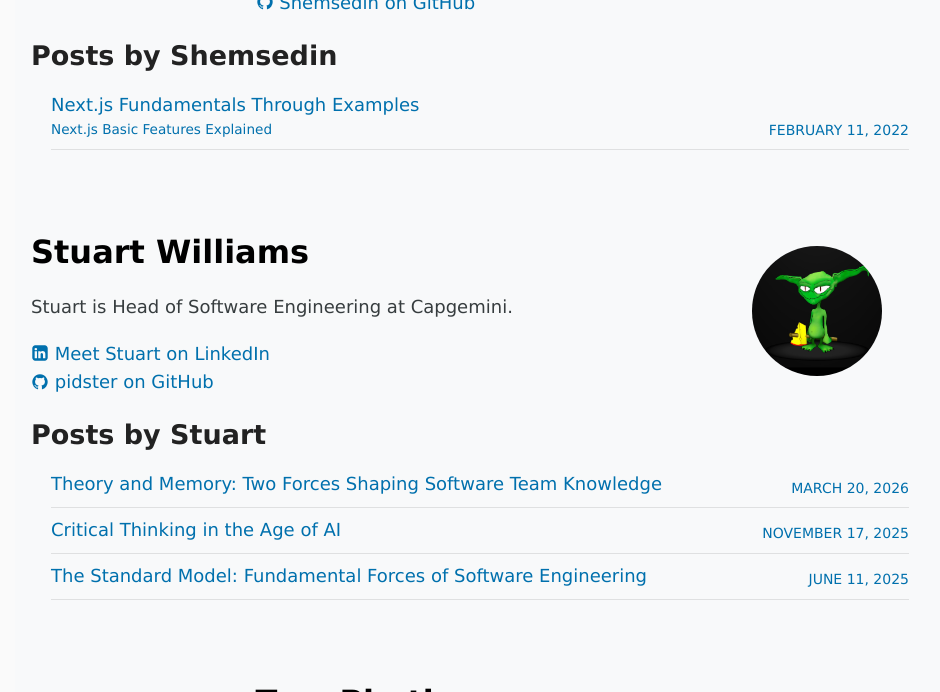
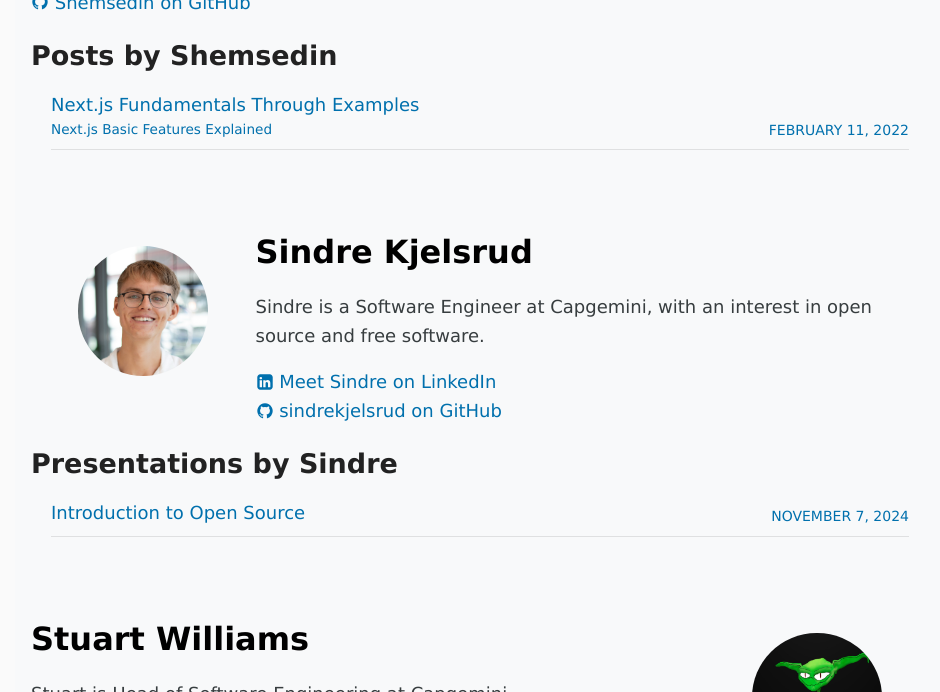
Before and after one commit to Capgemini/capgemini.github.io, a Jekyll site: the page built from authors.html, in a window 1280 px wide and 900 px high, scrolled down 14669 px, cut to the strip 27-719 px from the top of the window. Shown: the whole strip, without its empty margins (160-1100 px from the left). Built offline with Jekyll 4.4.1, drawn with Linux system fonts in a browser that asks for light colours.

Commit message:
Update from https://github.com/Capgemini/blog-private/commit/19dfb2847317e66781b217f4f1d879e585535b31

```diff
--- a/_data/authors.yml
+++ b/_data/authors.yml
@@ -666,3 +666,10 @@ stuart_williams:
     description: "Stuart is Head of Software Engineering at Capgemini."
     avatar:  /images/authors/stuart-williams.jpg
     team: default
+sindre_kjelsrud:
+    name: Sindre Kjelsrud
+    github: sindrekjelsrud
+    linkedin: https://www.linkedin.com/in/sindrekjelsrud/
+    description: "Sindre is a Software Engineer at Capgemini, with an interest in open source and free software."
+    avatar:  /images/authors/sindre_kjelsrud.jpg
+    team: default
--- /dev/null
+++ b/_data/languages.yml
@@ -0,0 +1,5 @@
+- code: "en-GB"
+  name: English
+
+- code: "no"
+  name: Norwegian
--- a/_includes/head.html
+++ b/_includes/head.html
@@ -24,7 +24,7 @@
 <meta charset="utf-8">
 <title>{% if page.title != blank %}{{ page.title }}{% else %}}{{ site.title }}{% endif %}</title>
 <meta name="description" content="{{ description }}">
-<meta http-equiv="Content-Security-Policy" content="default-src 'self' disqus.com *.disqus.com *.disquscdn.com *.doubleclick.net *.google-analytics.com *.googletagmanager.com ; script-src 'self' 'unsafe-inline' disqus.com *.disqus.com *.disquscdn.com requirejs.org *.google-analytics.com *.googletagmanager.com ajax.googleapis.com; style-src 'self' 'unsafe-inline' *.disquscdn.com fonts.googleapis.com; img-src 'self' * data: ; media-src 'self' ; frame-src codepen.io disqus.com *.github.io *.slides.com *.slideshare.net *.youtube.com *.vimeo.com; font-src 'self' fonts.googleapis.com fonts.gstatic.com data: ; " />
+<meta http-equiv="Content-Security-Policy" content="default-src 'self' disqus.com *.disqus.com *.disquscdn.com *.doubleclick.net *.google-analytics.com *.googletagmanager.com ; script-src 'self' 'unsafe-inline' disqus.com *.disqus.com *.disquscdn.com requirejs.org *.google-analytics.com *.googletagmanager.com ajax.googleapis.com; style-src 'self' 'unsafe-inline' *.disquscdn.com fonts.googleapis.com; img-src 'self' * data: ; media-src 'self' ; frame-src files.fribyte.no boskonf.no codepen.io disqus.com *.github.io *.slides.com *.slideshare.net *.youtube.com *.vimeo.com; font-src 'self' fonts.googleapis.com fonts.gstatic.com data: ; " />
 {% if page.tags %}<meta name="keywords" content="{{ page.tags | join: ', ' }}">{% endif %}
 
 {% if page.layout == 'post' %}
--- a/_includes/presentation-meta.html
+++ b/_includes/presentation-meta.html
@@ -11,4 +11,10 @@
   {% endif %}
 </p>
 
+{% if page.language %}
+  {% for language in site.data.languages %}
+    {% if page.language == language.code %}<p>This talk was given in <span>{{ language.name }}.</span></p>{% endif %}
+  {% endfor %}
+{% endif %}
+
 {% include post-meta-author.html %}
--- a/_layouts/presentation.html
+++ b/_layouts/presentation.html
@@ -43,6 +43,8 @@
           {% assign videoembed = page.video | replace: "watch?v=", "embed/" %}
           {% elsif page.video contains "vimeo" %}
           {% assign videoembed = page.video | replace: "vimeo.com", "player.vimeo.com/video" %}
+          {% elsif page.video contains ".mp4" %}
+          {% assign videoembed = page.video %}
           {% endif %}
           <div class="small-12 medium-8 small-centered columns">
             <h2><a href="{{ page.video }}">Video</a></h2>
--- /dev/null
+++ b/_posts/2024-11-07-introduction-to-open-source.md
@@ -0,0 +1,14 @@
+---
+layout: presentation
+category: Presentations
+tags: [Open Source]
+author: [sindre_kjelsrud]
+comments: true
+title: Introduction to Open Source
+event: Bergen Open Source 2024
+eventurl: https://boskonf.no/en/archive/2024/
+video: "https://files.fribyte.no/boskonf/2024/sindre.mp4"
+image: /images/2024-11-07-introduction-to-open-source/cover.JPG
+slides: https://boskonf.no/speakers/slides/BOSkonf24-Introduksjon-til-Open-Source-Sindre.pdf
+language: "no"
+---
```
Also changed, not shown: images/2024-11-07-introduction-to-open-source/cover.JPG (added), images/authors/sindre_kjelsrud.jpg (added).
